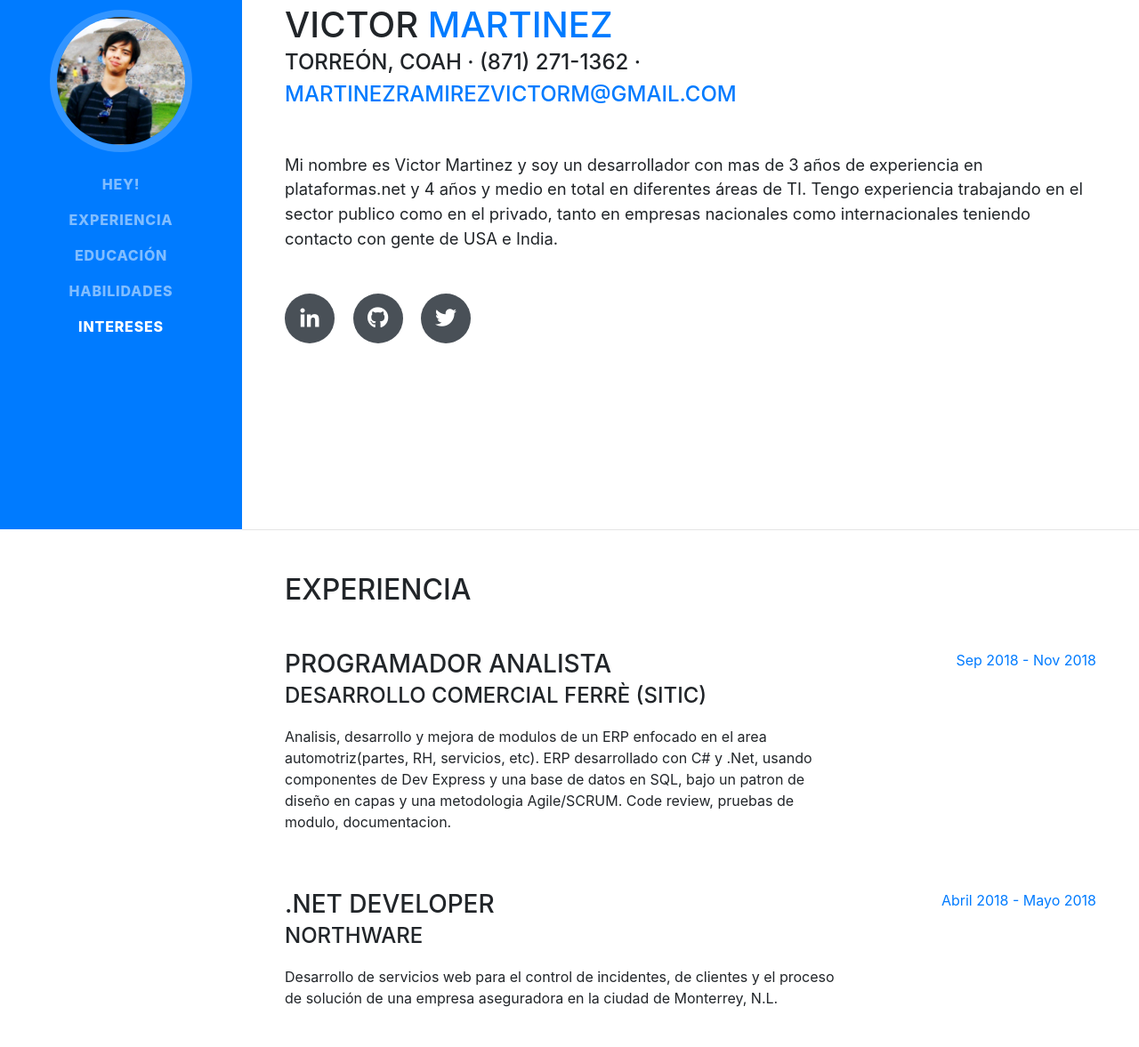
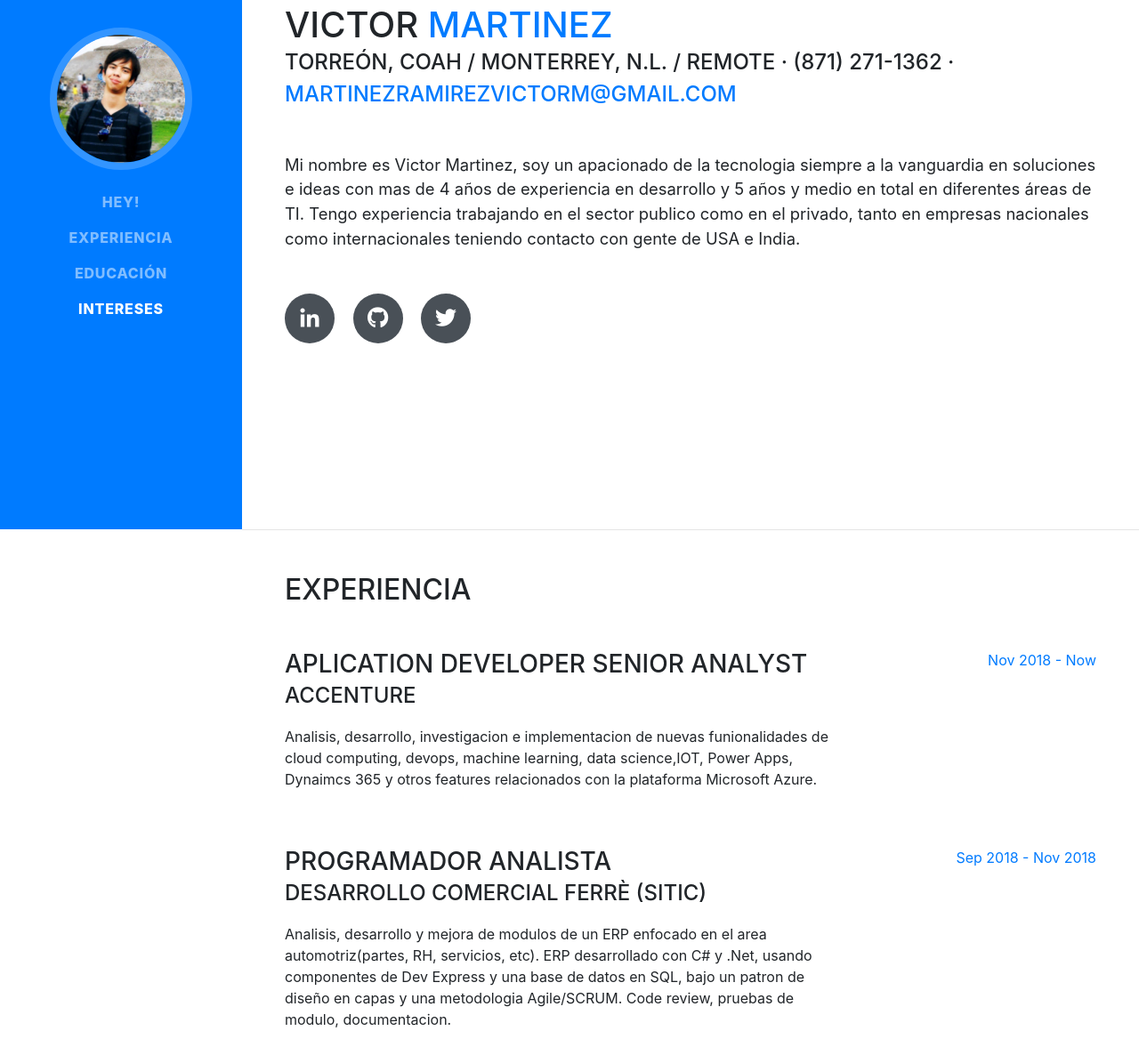
Before and after one commit to Apeiron0/Apeiron0.github.io, a website with bundled scripts: page index.html in a window 1280 px wide. Shown: the part 205-1382 px from the top of the page at 89% size. Built offline with nearby package versions, Linux system fonts and the light colour scheme; a web font is replaced by a local one.

Commit message:
Update
Actualizado la experiencia

```diff
--- a/index.html
+++ b/index.html
@@ -8,7 +8,7 @@
     <meta name="description" content="">
     <meta name="author" content="">
 
-    <title>Victor Martinez - Freelance</title>
+    <title>Victor Martinez - Soluciones IT</title>
 
     <!-- Bootstrap core CSS -->
     <link href="vendor/bootstrap/css/bootstrap.min.css" rel="stylesheet">
@@ -46,9 +46,9 @@
           <li class="nav-item">
             <a class="nav-link js-scroll-trigger" href="#education">Educación</a>
           </li>
-          <li class="nav-item">
+          <!-- <li class="nav-item">
             <a class="nav-link js-scroll-trigger" href="#skills">Habilidades</a>
-          </li>
+          </li> -->
           <li class="nav-item">
             <a class="nav-link js-scroll-trigger" href="#interests">Intereses</a>
           </li>
@@ -63,10 +63,10 @@
           <h1 class="mb-0">Victor
             <span class="text-primary">Martinez</span>
           </h1>
-          <div class="subheading mb-5">Torreón, Coah · (871) 271-1362 ·
+          <div class="subheading mb-5">Torreón, Coah / Monterrey, N.L. / Remote · (871) 271-1362 ·
             <a href="mailto:martinezramirezvictorm@gmail.com">martinezramirezvictorm@gmail.com</a>
           </div>
-          <p class="lead mb-5">Mi nombre es Victor Martinez y soy un desarrollador con mas de 3 años de experiencia en plataformas.net y 4 años y medio en total en diferentes áreas de TI. Tengo experiencia trabajando en el sector publico como en el privado, tanto en empresas nacionales como internacionales teniendo contacto con gente de USA e India.</p>
+          <p class="lead mb-5">Mi nombre es Victor Martinez, soy un apacionado de la tecnologia siempre a la vanguardia en soluciones e ideas con mas de 4 años de experiencia en desarrollo y 5 años y medio en total en diferentes áreas de TI. Tengo experiencia trabajando en el sector publico como en el privado, tanto en empresas nacionales como internacionales teniendo contacto con gente de USA e India.</p>
           <div class="social-icons">
             <a href="https://www.linkedin.com/in/apeiron0">
               <i class="fab fa-linkedin-in"></i>
@@ -89,6 +89,17 @@
       <section class="resume-section p-3 p-lg-5 d-flex flex-column" id="experience">
         <div class="my-auto">
           <h2 class="mb-5">Experiencia</h2>
+
+          <div class="resume-item d-flex flex-column flex-md-row mb-5">
+            <div class="resume-content mr-auto">
+              <h3 class="mb-0">Aplication Developer Senior Analyst</h3>
+              <div class="subheading mb-3">Accenture</div>
+              <p>Analisis, desarrollo, investigacion e implementacion de nuevas funionalidades de cloud computing, devops, machine learning, data science,IOT, Power Apps, Dynaimcs 365 y otros features relacionados con la plataforma Microsoft Azure. </p>
+            </div>
+            <div class="resume-date text-md-right">
+              <span class="text-primary">Nov 2018 - Now</span>
+            </div>
+          </div>
 
           <div class="resume-item d-flex flex-column flex-md-row mb-5">
             <div class="resume-content mr-auto">
@@ -235,12 +246,13 @@
 
       <hr class="m-0">
 
+      <!--
       <section class="resume-section p-3 p-lg-5 d-flex flex-column" id="skills">
         <div class="my-auto">
           <h2 class="mb-5">Habilidades</h2>
 
           <div class="subheading mb-3">Tecnologías</div>
-          <!--<ul class="list-inline dev-icons">
+          <ul class="list-inline dev-icons">
             <li class="list-inline-item">
               <i class="fab fa-html5"></i>
             </li>
@@ -251,7 +263,7 @@
               <i class="fab fa-js-square"></i>
             </li>
 
-          </ul>-->
+          </ul>
           <div class="mb-3 col-6">
               <div class="row">.Net:</div>
               <div class="progress">
@@ -342,7 +354,8 @@
               Entity Framework</li>
           </ul>
         </div>
-      </section>
+      </section> -->
+
 
       <hr class="m-0">
 
```
